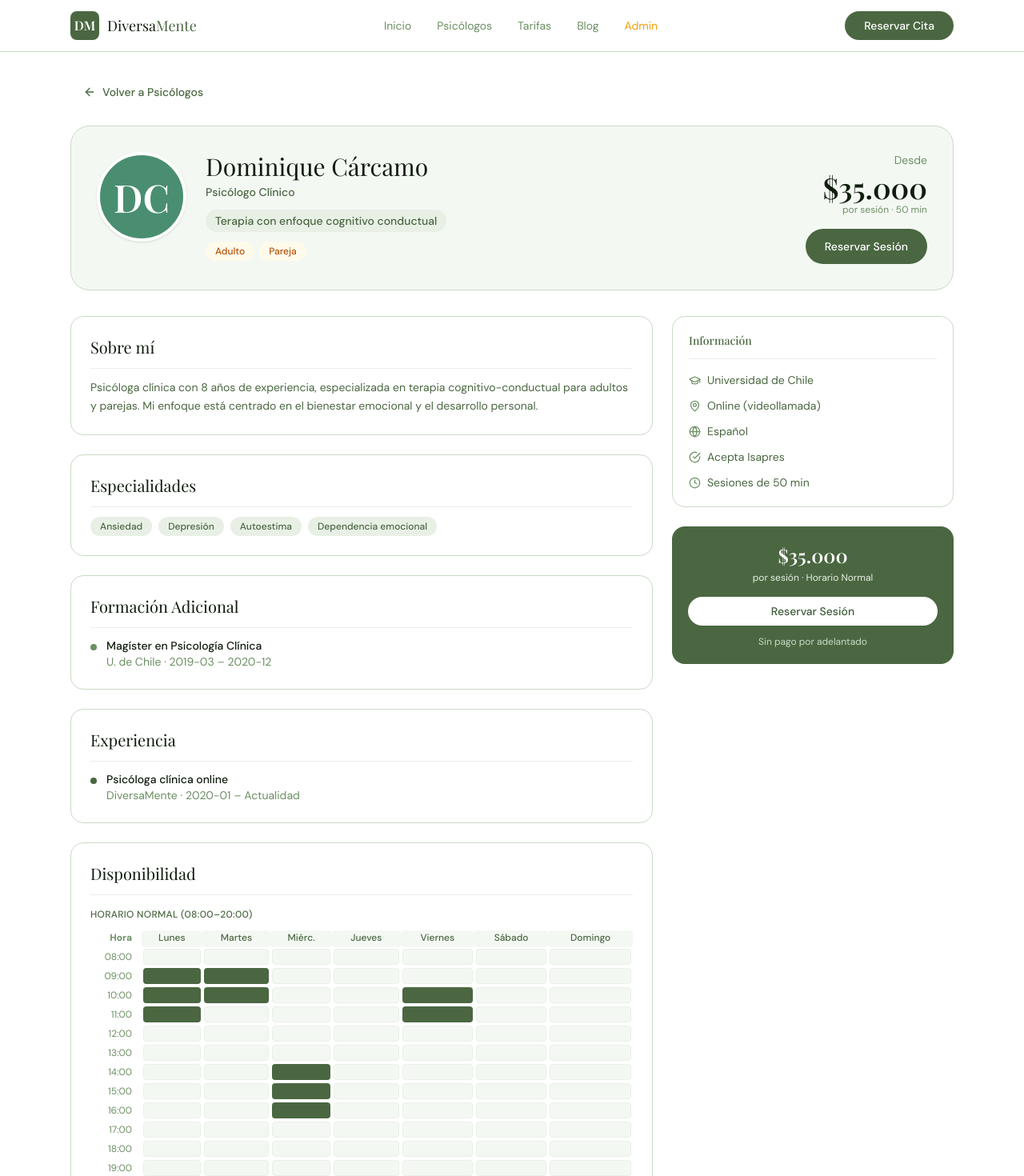
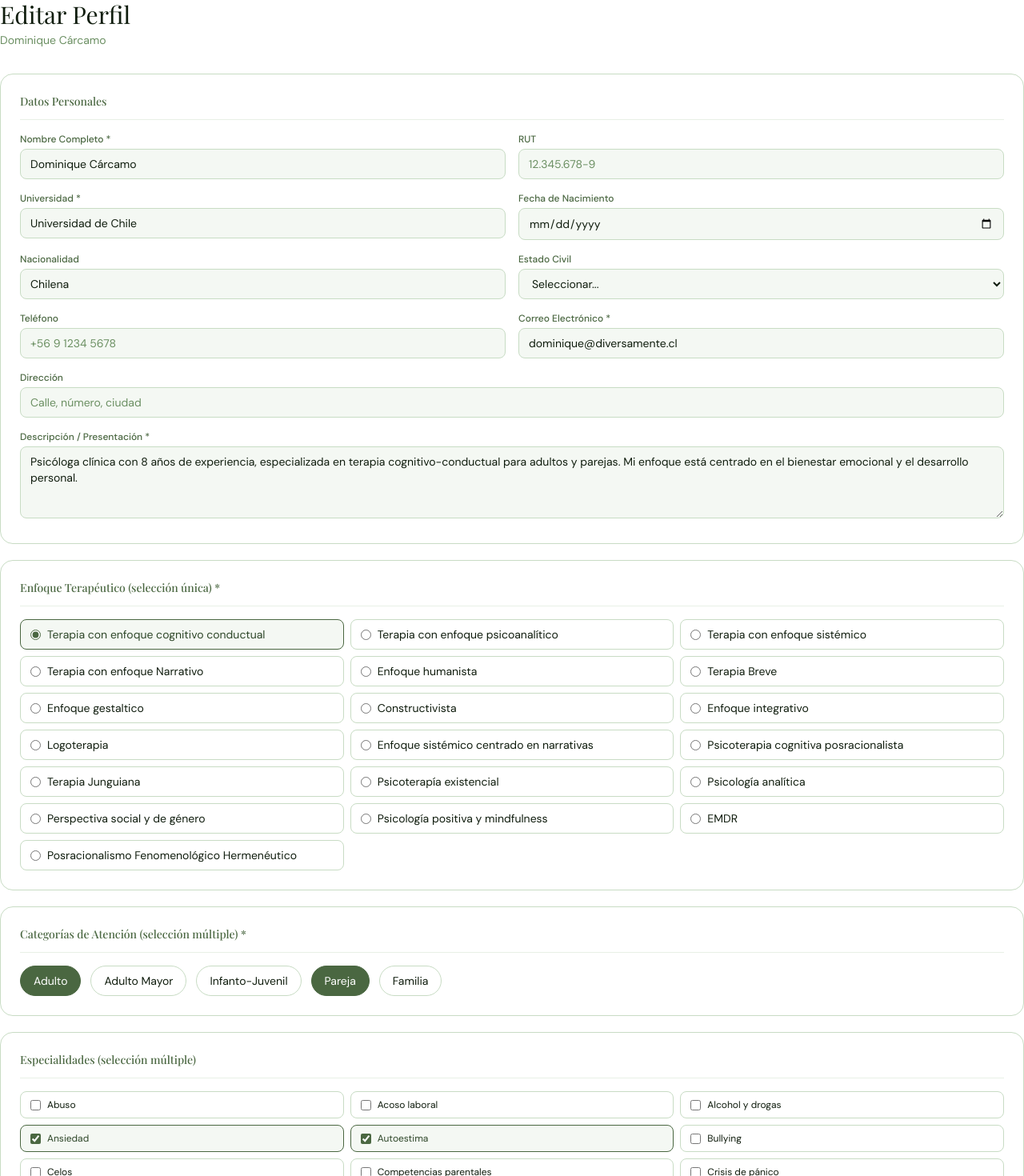
Before and after one commit to diversamente/diversamente, a Next.js app: page /psicologos/1 in a window 1280 px wide. Shown: the top 1470 px of the page at 80% size. Built offline with nearby package versions, Linux system fonts and the light colour scheme; a web font is replaced by a local one.

Commit message:
fix generateStaticParams server/client split

```diff
--- /dev/null
+++ b/src/app/admin/psicologos/[id]/generateStaticParams.ts
@@ -0,0 +1 @@
+export { generateStaticParams } from './params'
--- /dev/null
+++ b/src/app/admin/psicologos/[id]/params.ts
@@ -0,0 +1,3 @@
+export function generateStaticParams() {
+  return [{ id: 'placeholder' }]
+}
--- a/src/app/psicologos/[id]/page.tsx
+++ b/src/app/psicologos/[id]/page.tsx
@@ -2,214 +2,30 @@
 
 import { useEffect, useState } from 'react'
 import { useParams } from 'next/navigation'
-import Link from 'next/link'
-import Navbar from '@/components/layout/Navbar'
-import Footer from '@/components/layout/Footer'
 import { getPsychologistById } from '@/lib/store'
-import { getAvatarColor, getInitials, DAY_LABELS, HORARIO_NORMAL, HORARIO_PRIME } from '@/lib/data'
 import type { Psychologist } from '@/types'
-import { ArrowLeft, GraduationCap, MapPin, Globe, CheckCircle, Clock } from 'lucide-react'
+import PsychForm from '@/components/psychologist/PsychForm'
 
-export default function PsychProfilePage() {
+export default function EditPsicologoPage() {
   const { id } = useParams<{ id: string }>()
-  const [psych, setPsych] = useState<Psychologist | null>(null)
+  const [psych, setPsych] = useState<Psychologist | null | undefined>(undefined)
 
   useEffect(() => {
     const p = getPsychologistById(id)
-    if (p) setPsych(p)
+    setPsych(p ?? null)
   }, [id])
 
-  if (!psych) {
-    return (
-      <>
-        <Navbar />
-        <div className="container py-20 text-center">
-          <p className="text-sage-400 text-lg">Perfil no encontrado.</p>
-          <Link href="/psicologos" className="btn-primary mt-4">← Volver</Link>
-        </div>
-        <Footer />
-      </>
-    )
-  }
-
-  const color    = getAvatarColor(psych.id)
-  const initials = getInitials(psych.nombre)
+  if (psych === undefined) return <p className="text-sage-400 text-sm">Cargando...</p>
+  if (psych === null) return <p className="text-sage-400 text-sm">Perfil no encontrado.</p>
 
   return (
-    <>
-      <Navbar />
-      <main className="container py-8">
-        <Link href="/psicologos" className="btn-ghost text-sm mb-6 inline-flex">
-          <ArrowLeft size={16} /> Volver a Psicólogos
-        </Link>
-
-        {/* Header card */}
-        <div className="bg-sage-50 border border-sage-200 rounded-3xl p-8 flex flex-col md:flex-row gap-6 items-start mb-8">
-          <div
-            className="w-28 h-28 rounded-full flex-shrink-0 flex items-center justify-center
-                       text-white font-serif text-5xl font-semibold border-4 border-white shadow"
-            style={{ backgroundColor: color }}
-          >
-            {initials}
-          </div>
-
-          <div className="flex-1">
-            <h1 className="font-serif text-3xl text-sage-900 mb-1">{psych.nombre}</h1>
-            <p className="text-sage-500 text-sm font-medium mb-3">
-              Psicólog{psych.nombre.endsWith('a') ? 'a' : 'o'} Clínic{psych.nombre.endsWith('a') ? 'a' : 'o'}
-            </p>
-            <div className="flex flex-wrap gap-2 mb-3">
-              <span className="badge text-sm py-1">{psych.enfoque}</span>
-            </div>
-            <div className="flex flex-wrap gap-1.5">
-              {psych.categorias.map(c => <span key={c} className="badge-cat">{c}</span>)}
-            </div>
-          </div>
-
-          <div className="md:text-right">
-            <p className="text-sm text-sage-400 mb-1">Desde</p>
-            <p className="font-serif text-4xl text-sage-900 font-semibold">$35.000</p>
-            <p className="text-xs text-sage-400 mb-4">por sesión · 50 min</p>
-            <Link href="/tarifas" className="btn-primary text-sm">
-              Reservar Sesión
-            </Link>
-          </div>
-        </div>
-
-        <div className="grid grid-cols-1 md:grid-cols-3 gap-6">
-          {/* Main column */}
-          <div className="md:col-span-2 space-y-6">
-            {/* About */}
-            <div className="bg-white border border-sage-200 rounded-2xl p-6">
-              <h2 className="font-serif text-xl text-sage-900 mb-3 pb-3 border-b border-sage-100">Sobre mí</h2>
-              <p className="text-sm text-sage-500 leading-relaxed">{psych.descripcion}</p>
-            </div>
-
-            {/* Specialties */}
-            <div className="bg-white border border-sage-200 rounded-2xl p-6">
-              <h2 className="font-serif text-xl text-sage-900 mb-3 pb-3 border-b border-sage-100">Especialidades</h2>
-              <div className="flex flex-wrap gap-2">
-                {psych.especialidades.map(s => <span key={s} className="badge py-1">{s}</span>)}
-              </div>
-            </div>
-
-            {/* Posgrados */}
-            {psych.posgrados.length > 0 && (
-              <div className="bg-white border border-sage-200 rounded-2xl p-6">
-                <h2 className="font-serif text-xl text-sage-900 mb-3 pb-3 border-b border-sage-100">Formación Adicional</h2>
-                <div className="space-y-3">
-                  {psych.posgrados.map((pg, i) => (
-                    <div key={i} className="flex gap-3 text-sm">
-                      <div className="w-2 h-2 rounded-full bg-sage-400 mt-2 flex-shrink-0" />
-                      <div>
-                        <p className="font-medium text-sage-900">{pg.titulo}</p>
-                        <p className="text-sage-400">{pg.institucion} · {pg.desde} – {pg.hasta || 'Actualidad'}</p>
-                      </div>
-                    </div>
-                  ))}
-                </div>
-              </div>
-            )}
-
-            {/* Experiencia */}
-            {psych.experiencia.length > 0 && (
-              <div className="bg-white border border-sage-200 rounded-2xl p-6">
-                <h2 className="font-serif text-xl text-sage-900 mb-3 pb-3 border-b border-sage-100">Experiencia</h2>
-                <div className="space-y-3">
-                  {psych.experiencia.map((exp, i) => (
-                    <div key={i} className="flex gap-3 text-sm">
-                      <div className="w-2 h-2 rounded-full bg-sage-500 mt-2 flex-shrink-0" />
-                      <div>
-                        <p className="font-medium text-sage-900">{exp.funciones}</p>
-                        <p className="text-sage-400">{exp.institucion} · {exp.desde} – {exp.hasta || 'Actualidad'}</p>
-                      </div>
-                    </div>
-                  ))}
-                </div>
-              </div>
-            )}
-
-            {/* Schedule */}
-            <div className="bg-white border border-sage-200 rounded-2xl p-6">
-              <h2 className="font-serif text-xl text-sage-900 mb-4 pb-3 border-b border-sage-100">Disponibilidad</h2>
-              <p className="text-xs font-medium text-sage-500 uppercase tracking-wide mb-3">Horario Normal (08:00–20:00)</p>
-              <div className="overflow-x-auto">
-                <table className="w-full text-xs border-collapse">
-                  <thead>
-                    <tr>
-                      <th className="text-sage-400 text-right pr-3 pb-1 w-16">Hora</th>
-                      {Object.keys(DAY_LABELS).map(d => (
-                        <th key={d} className="bg-sage-50 rounded px-1 pb-1 text-sage-500 font-medium text-center">
-                          {DAY_LABELS[d]}
-                        </th>
-                      ))}
-                    </tr>
-                  </thead>
-                  <tbody>
-                    {HORARIO_NORMAL.map(h => (
-                      <tr key={h}>
-                        <td className="text-sage-400 text-right pr-3 py-0.5">{h}</td>
-                        {Object.keys(DAY_LABELS).map(d => {
-                          const avail = (psych.horarioNormal[d as keyof typeof psych.horarioNormal] || []).includes(h)
-                          return (
-                            <td key={d} className="p-0.5">
-                              <div className={`h-5 rounded text-center ${avail ? 'bg-sage-500' : 'bg-sage-50 border border-sage-100'}`} />
-                            </td>
-                          )
-                        })}
-                      </tr>
-                    ))}
-                  </tbody>
-                </table>
-              </div>
-            </div>
-          </div>
-
-          {/* Sidebar */}
-          <div className="space-y-6">
-            <div className="bg-white border border-sage-200 rounded-2xl p-5">
-              <h3 className="text-sm font-medium text-sage-500 mb-4 pb-3 border-b border-sage-100">Información</h3>
-              <div className="space-y-3 text-sm">
-                <div className="flex items-center gap-2 text-sage-500">
-                  <GraduationCap size={15} className="text-sage-400 flex-shrink-0" />
-                  {psych.universidad}
-                </div>
-                <div className="flex items-center gap-2 text-sage-500">
-                  <MapPin size={15} className="text-sage-400 flex-shrink-0" />
-                  Online (videollamada)
-                </div>
-                <div className="flex items-center gap-2 text-sage-500">
-                  <Globe size={15} className="text-sage-400 flex-shrink-0" />
-                  Español
-                </div>
-                <div className="flex items-center gap-2 text-sage-500">
-                  <CheckCircle size={15} className="text-sage-400 flex-shrink-0" />
-                  Acepta Isapres
-                </div>
-                <div className="flex items-center gap-2 text-sage-500">
-                  <Clock size={15} className="text-sage-400 flex-shrink-0" />
-                  Sesiones de 50 min
-                </div>
-              </div>
-            </div>
-
-            {/* CTA */}
-            <div className="bg-sage-500 rounded-2xl p-5 text-white text-center">
-              <p className="font-serif text-2xl font-semibold mb-1">$35.000</p>
-              <p className="text-sage-100 text-xs mb-4">por sesión · Horario Normal</p>
-              <Link
-                href="/tarifas"
-                className="bg-white text-sage-600 hover:bg-sage-50 text-sm font-medium
-                           px-5 py-2 rounded-full transition-colors block"
-              >
-                Reservar Sesión
-              </Link>
-              <p className="text-sage-200 text-xs mt-3">Sin pago por adelantado</p>
-            </div>
-          </div>
-        </div>
-      </main>
-      <Footer />
-    </>
+    <div>
+      <h1 className="font-serif text-3xl text-sage-900 mb-1">Editar Perfil</h1>
+      <p className="text-sm text-sage-400 mb-8">{psych.nombre}</p>
+      <PsychForm initial={psych} />
+    </div>
   )
 }
+export function generateStaticParams() {
+  return [{ id: 'placeholder' }]
+}
```
